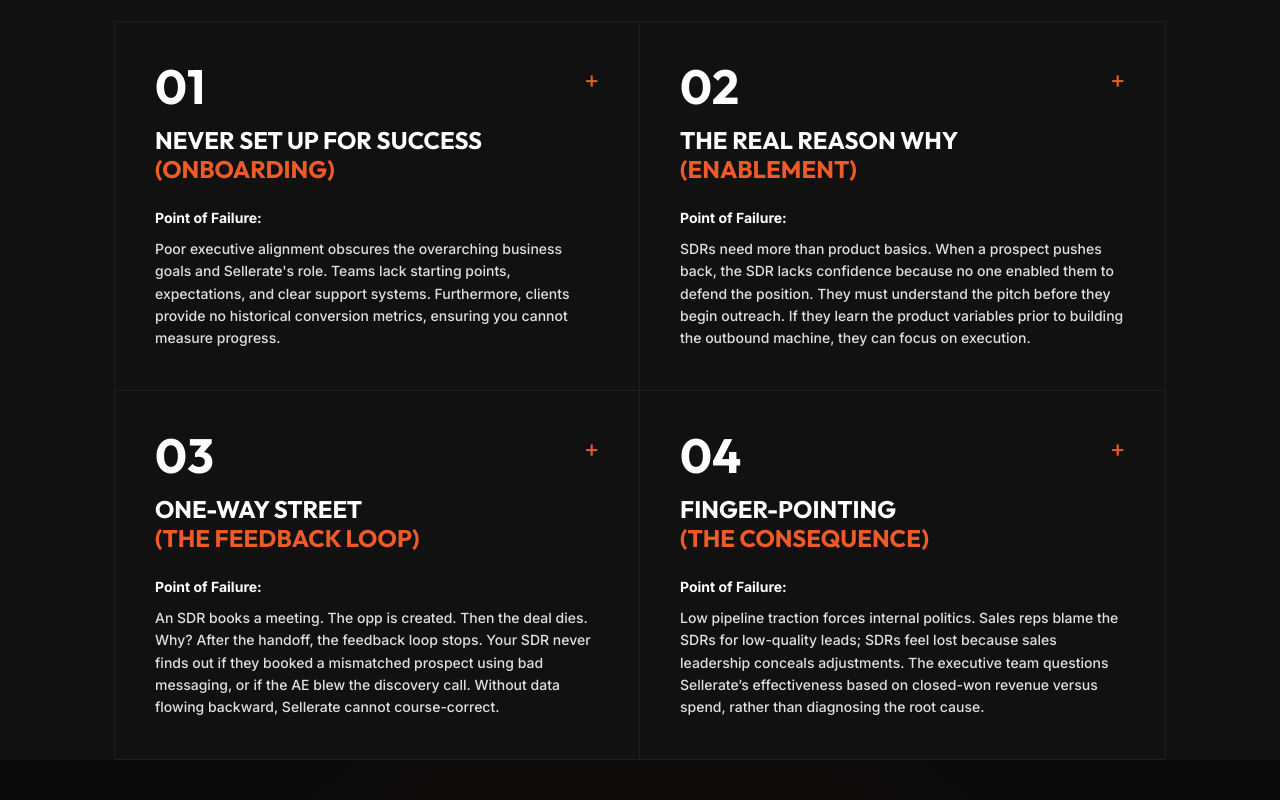
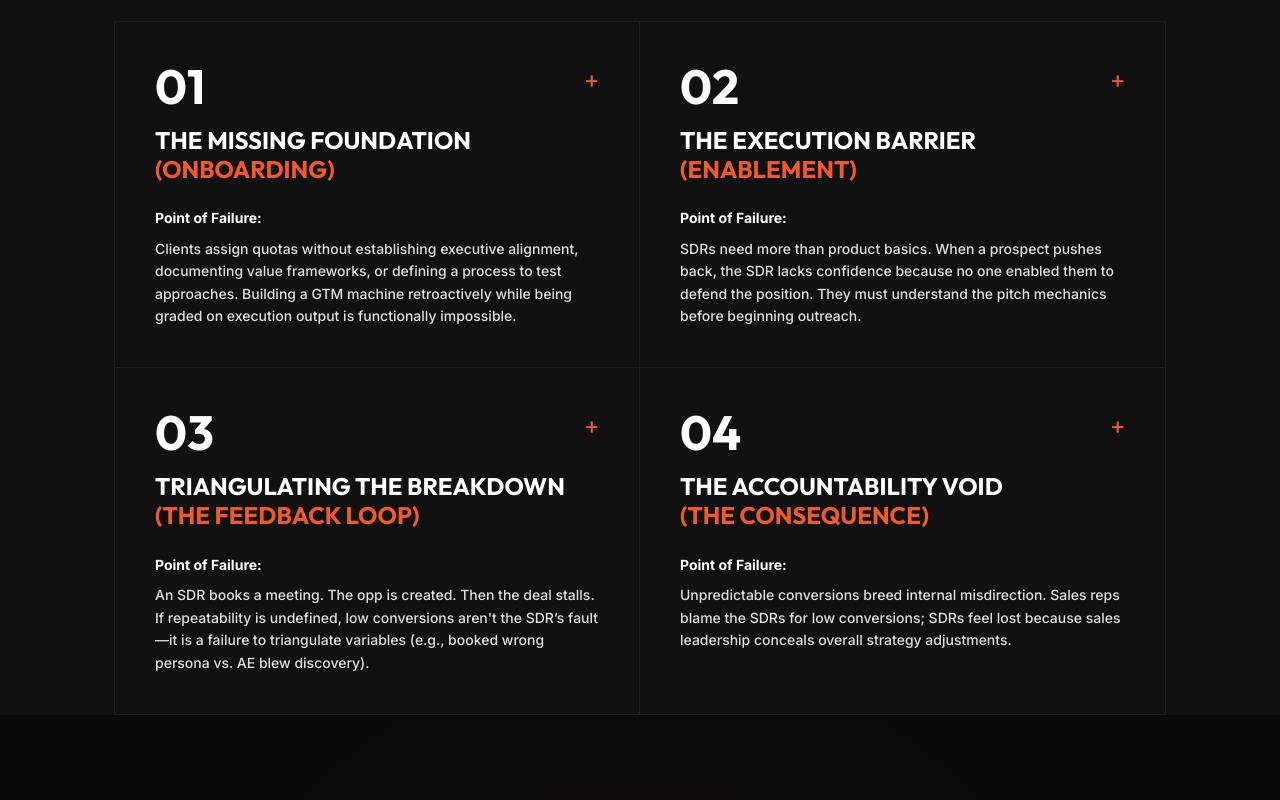
Before and after one commit to JRLuckett/Sellerate-pitch, a Next.js app: page / in a window 1280 px wide. Shown: the part 900-1700 px from the top of the page. Built offline with nearby package versions, Linux system fonts and the light colour scheme.

Commit message:
Refactored pitch copy to analytical framework and added PDF download CTA

```diff
--- a/app/page.tsx
+++ b/app/page.tsx
@@ -12,24 +12,24 @@ if (typeof window !== 'undefined') {
 
 const PILLARS = [
   {
-    title: <>Never Set Up for Success<br/><span className={styles.pillarAccent}>(Onboarding)</span></>,
-    problem: 'Poor executive alignment obscures the overarching business goals and Sellerate\'s role. Teams lack starting points, expectations, and clear support systems. Furthermore, clients provide no historical conversion metrics, ensuring you cannot measure progress.',
-    fix: 'S-1 Intervention: We build alignment with exec and GTM leadership around the orgs identified value add, market challenges, business impacts, differentiators, target market, sales process, clear qualifiers, and desired reporting. We build the KPI baseline from historical pipeline performace metrics. We define the expectations of the exec team and condense the findings into a master playbook.'
+    title: <>The Missing Foundation<br/><span className={styles.pillarAccent}>(Onboarding)</span></>,
+    problem: 'Clients assign quotas without establishing executive alignment, documenting value frameworks, or defining a process to test approaches. Building a GTM machine retroactively while being graded on execution output is functionally impossible.',
+    fix: 'S-1 Intervention: We force the requisite pre-work. We extract historical metrics, enforce executive alignment, and build the accountability structures required before Sellerate assumes the execution burden.'
   },
   {
-    title: <>The REAL Reason Why<br/><span className={styles.pillarAccent}>(Enablement)</span></>,
-    problem: 'SDRs need more than product basics. When a prospect pushes back, the SDR lacks confidence because no one enabled them to defend the position. They must understand the pitch before they begin outreach. If they learn the product variables prior to building the outbound machine, they can focus on execution.',
-    fix: 'S-1 Intervention: We enable the fundamentals. We train your SDRs to answer the critical 4 questions to be audible ready. We establish a transparent operating rhythm to ensure expectations and accountability flow in both directions (SDR:AE).'
+    title: <>The Execution Barrier<br/><span className={styles.pillarAccent}>(Enablement)</span></>,
+    problem: 'SDRs need more than product basics. When a prospect pushes back, the SDR lacks confidence because no one enabled them to defend the position. They must understand the pitch mechanics before beginning outreach.',
+    fix: 'S-1 Intervention: We anchor the messaging fundamentals. We train SDRs to address critical objections immediately. We establish a transparent operational line between the SDR and the AE to ensure execution expectations are universally understood.'
   },
   {
-    title: <>One-Way Street<br/><span className={styles.pillarAccent}>(The Feedback Loop)</span></>,
-    problem: 'An SDR books a meeting. The opp is created. Then the deal dies. Why? After the handoff, the feedback loop stops. Your SDR never finds out if they booked a mismatched prospect using bad messaging, or if the AE blew the discovery call. Without data flowing backward, Sellerate cannot course-correct.',
-    fix: 'S-1 Intervention: We analyze the opportunity with CRM data and raw transcripts. S-1 audits each meeting to uncover strategic pivot points. We feed that intelligence back to the Sellerate AM so the SDR can pivot their strategy instead of increasing output to hit a quota.'
+    title: <>Triangulating the Breakdown<br/><span className={styles.pillarAccent}>(The Feedback Loop)</span></>,
+    problem: 'An SDR books a meeting. The opp is created. Then the deal stalls. If repeatability is undefined, low conversions aren\'t the SDR’s fault—it is a failure to triangulate variables (e.g., booked wrong persona vs. AE blew discovery).',
+    fix: 'S-1 Intervention: We govern opportunity validation. S-1 audits the meeting transcripts to catch precise, nuanced outliers. We construct the missing feedback loop that passes vital knowledge from the SDR, past the AE, and directly to Leadership so the root cause is treated.'
   },
   {
-    title: <>Finger-Pointing<br/><span className={styles.pillarAccent}>(The Consequence)</span></>,
-    problem: 'Low pipeline traction forces internal politics. Sales reps blame the SDRs for low-quality leads; SDRs feel lost because sales leadership conceals adjustments. The executive team questions Sellerate’s effectiveness based on closed-won revenue versus spend, rather than diagnosing the root cause.',
-    fix: 'S-1 Intervention: We report the reality so leadership can act on the findings. We handle all meeting reviews and pipeline reporting with the AEs, Management, and Execs. Bi-weekly, we deliver the truth to the C-suite. We change the conversation from "Sellerate isn\'t booking enough" to data-driven operational adjustments.'
+    title: <>The Accountability Void<br/><span className={styles.pillarAccent}>(The Consequence)</span></>,
+    problem: 'Unpredictable conversions breed internal misdirection. Sales reps blame the SDRs for low conversions; SDRs feel lost because sales leadership conceals overall strategy adjustments.',
+    fix: 'S-1 Intervention: We enforce systemic accountability. We conduct bi-weekly reviews with the execution team and deliver monthly empirical data reports to leadership, forcing the organization to address its own gaps in repeatability.'
   }
 ];
 
@@ -144,10 +144,10 @@ export default function SelleratePitchPage() {
         <div className={`container ${styles.heroContent}`}>
           <div className="section-label" style={{ marginBottom: 24 }}>The Reality</div>
           <h1 className={styles.heroTitle}>
-            The failure isn't the execution. The failure is <span style={{ color: 'var(--accent)' }}>executing blind</span> without alignment or a mechanism to course-correct.
+            The breakdown isn't the execution. The breakdown is anticipating scale on top of an <span style={{ color: 'var(--accent)' }}>untested foundation.</span>
           </h1>
           <p className={styles.heroBody}>
-            You built world-class Sales Development Infrastructure. Your SDRs hit their KPIs. But activity without intelligence produces noise. When buyers stop converting, Sellerate takes the blame for operating on assumptions instead of data. These breakdowns happen because the client left you blind.
+            You built world-class Sales Development Infrastructure. Your SDRs execute. But clients continually expect immediate deal generation from Day 1, despite lacking historical baselines, proven messaging, and a repeatable sales process. When pipeline stalls, Sellerate absorbs the blame for operating on the client's untested assumptions.
           </p>
         </div>
       </section>
@@ -294,10 +294,10 @@ export default function SelleratePitchPage() {
       <section className={styles.expansionSection}>
         <div style={{ height: '240px' }} />
         <div className="container" style={{maxWidth: 1200}}>
-          <div className="section-label" style={{ color: 'var(--accent)' }}>High-Margin Offerings</div>
-          <h2 className="h2" style={{ marginTop: 16 }}>Product Expansion Models</h2>
+          <div className="section-label" style={{ color: 'var(--accent)' }}>Strategic Risk Mitigation</div>
+          <h2 className="h2" style={{ marginTop: 16 }}>Test Accelerants & High-Margin Deployments</h2>
           <p className="body-lg" style={{ marginTop: 24, marginBottom: 48 }}>
-            Together, we expand your capabilities into specialized, high-margin product offerings that differentiate Sellerate from any competitor in the market.
+            We leverage Sellerate's execution engine for isolated, data-heavy experiments—expanding your capabilities into highly specialized deployments without disrupting the client's core pipeline generation.
           </p>
 
           <div style={{ padding: '0 8px' }}>
@@ -378,20 +378,31 @@ export default function SelleratePitchPage() {
             <div className="card">
               <h3 className="h3">S-1 Operates <br/><span className="accent-text" style={{fontSize: 16}}>(Strategic & Diagnostic Layer)</span></h3>
               <ul className={styles.divisionList}>
-                <li className="body-md"><strong>Executive Alignment & Reporting:</strong> We define executive alignment, outline exact responsibilities, and enforce ongoing, transparent reporting to eliminate the void between the client organization and Sellerate.</li>
-                <li className="body-md"><strong>Foundation Building:</strong> We deploy the complete GTM architecture—constructing the master playbooks, competitive frameworks, enablement training structures, and the overarching outbound strategy that powers the execution floor.</li>
-                <li className="body-md"><strong>Opportunity Validation:</strong> We substantiate the exact value your SDRs generate. By analyzing transcripts, we identify crucial adjustments that shorten misdirection, increase the probability of qualified pipeline growth, and enforce absolute transparency in GTM opportunity accuracy.</li>
+                <li className="body-md"><strong>Extracts Historical Baselines:</strong> Translates business objectives into measurable execution variables before assigning quota.</li>
+                <li className="body-md"><strong>Isolates Funnel Breakdowns:</strong> Protects the execution vendor from absorbing blame for structural internal deficiencies by diagnosing pinpoint points of failure (e.g. messaging vs discovery execution).</li>
+                <li className="body-md"><strong>Enforces Systemic Accountability:</strong> Uses hard meeting transcript data to force product and marketing teams to address reality, shifting the conversation from "make more calls" to "execute this specific pivot."</li>
               </ul>
             </div>
 
             <div className="card">
-              <h3 className="h3">Sellerate Executes <br/><span className="muted-text" style={{fontSize: 16}}>(Execution & Scaling Layer)</span></h3>
+              <h3 className="h3">Sellerate Executes <br/><span className="muted-text" style={{fontSize: 16}}>(Execution & Operational Layer)</span></h3>
               <ul className={styles.divisionList}>
-                <li className="body-md"><strong>Elite SDR Execution:</strong> Your team owns the outbound activity, running the plays powered by verified data instead of assumptions.</li>
-                <li className="body-md"><strong>Account Management:</strong> Your AMs retain full control over day-to-day SDR management, utilizing S-1's intelligence to adjust strategy in the field.</li>
-                <li className="body-md"><strong>Infrastructure & Scale:</strong> You own the talent engine, rapidly spinning up dedicated pods and sprint teams to dominate the pipeline.</li>
+                <li className="body-md"><strong>Elite SDR Infrastructure:</strong> Provides the operational baseline, managing headcount and maintaining rigorous activity metrics.</li>
+                <li className="body-md"><strong>Predictable Outbound Volume:</strong> Executes outbound strategies at a consistent, predictable rate when bounded by a verified strategic blueprint.</li>
+                <li className="body-md"><strong>Rapid Experiment Leveraging:</strong> Provides the specialized talent pods strictly necessary to conduct targeted market stress-tests and launch blitzes.</li>
               </ul>
             </div>
+          </div>
+
+          <div style={{ marginTop: 80, textAlign: 'center' }}>
+            <h3 className="h3" style={{ marginBottom: 24 }}>Ready to view the strategic framework?</h3>
+            <a
+              href="/s1-sellerate-proposal.pdf"
+              download
+              style={{ display: 'inline-block', padding: '16px 32px', backgroundColor: 'var(--accent)', color: '#000', fontWeight: 800, textDecoration: 'none', borderRadius: 4, textTransform: 'uppercase', letterSpacing: '1px' }}
+            >
+              Download PDF Proposal
+            </a>
           </div>
 
         </div>
```
